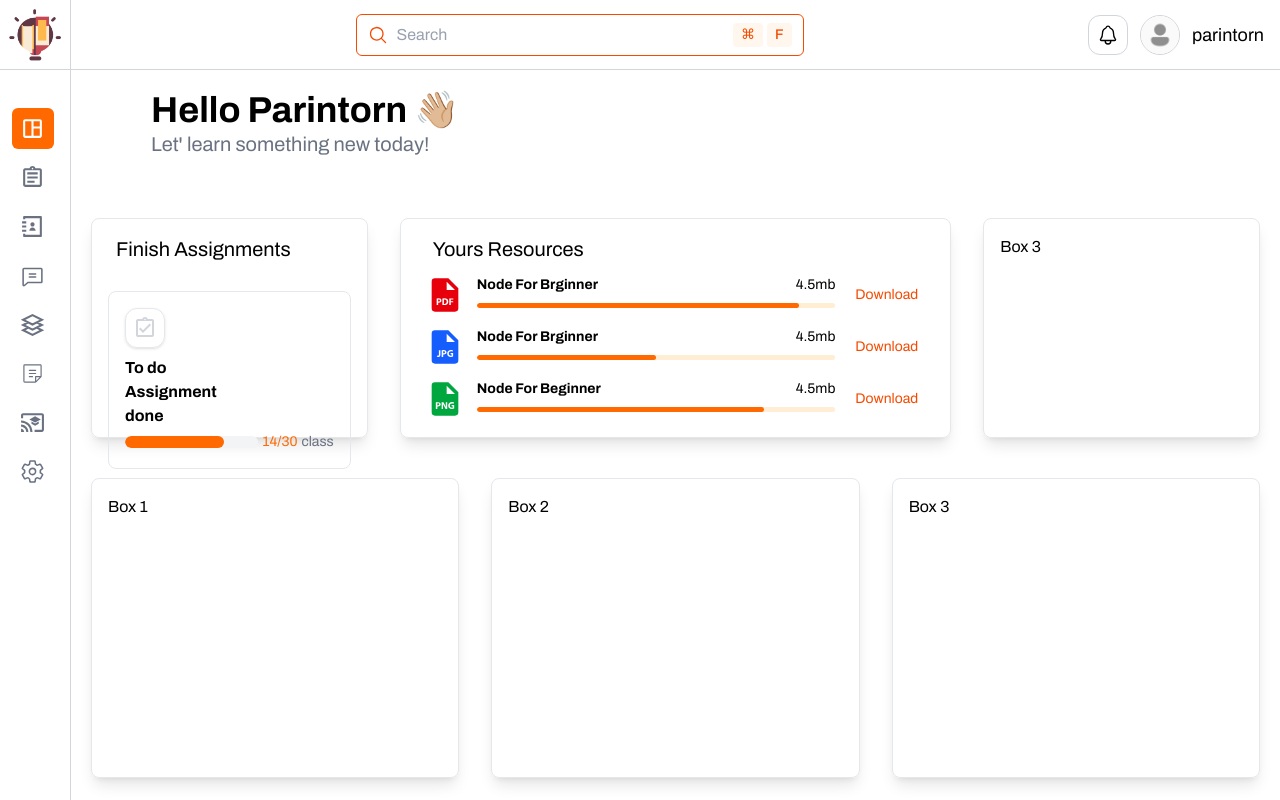
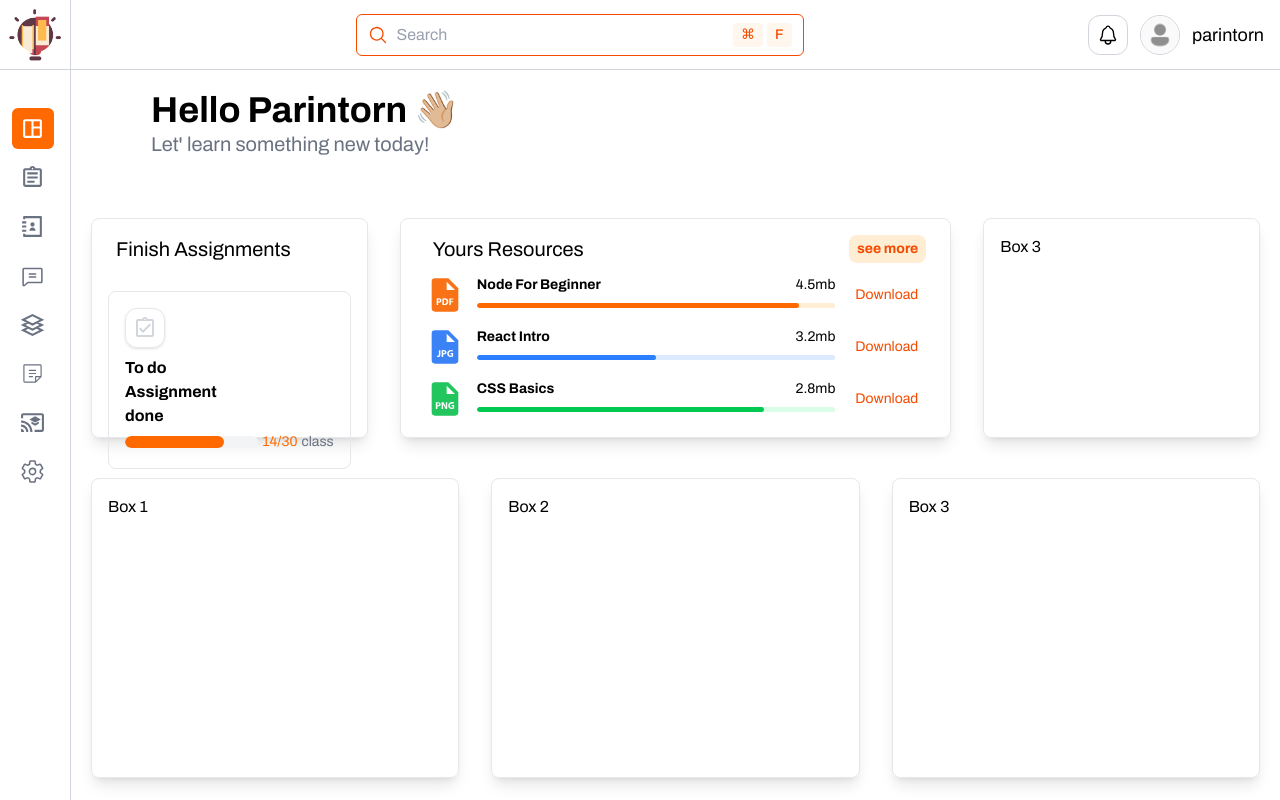
Before and after one commit to ParintornYaimai/Lms-Front-end, a Next.js app: page /dashboard in a window 1280 px wide. Shown: the top 800 px of the page. Built offline with nearby package versions, Linux system fonts and the light colour scheme.

Commit message:
refactor: add map data function

```diff
--- a/src/component/dashboard/Resource.tsx
+++ b/src/component/dashboard/Resource.tsx
@@ -1,85 +1,88 @@
 import React from 'react'
-import { BiSolidFilePdf } from "react-icons/bi";
+import { BiSolidFilePdf, BiSolidFilePng, BiSolidFileJpg } from "react-icons/bi";
 import ProgressBar from './ProgressBar';
-import { BiSolidFilePng } from "react-icons/bi";
-import { BiSolidFileJpg } from "react-icons/bi";
+
+const mockResources = [
+  {
+    id: 1,
+    type: 'pdf',
+    icon: BiSolidFilePdf,
+    title: 'Node For Beginner',
+    size: '4.5mb',
+    progress: 90,
+    progressColor: 'bg-orange-500',
+    progressBgColor: 'bg-orange-100',
+    iconColor: '#F97316' // Tailwind orange-500 hex code
+  },
+  {
+    id: 2,
+    type: 'jpg',
+    icon: BiSolidFileJpg,
+    title: 'React Intro',
+    size: '3.2mb',
+    progress: 50,
+    progressColor: 'bg-blue-500',
+    progressBgColor: 'bg-blue-100',
+    iconColor: '#3B82F6' // Tailwind blue-500 hex code
+  },
+  {
+    id: 3,
+    type: 'png',
+    icon: BiSolidFilePng,
+    title: 'CSS Basics',
+    size: '2.8mb',
+    progress: 80,
+    progressColor: 'bg-green-500',
+    progressBgColor: 'bg-green-100',
+    iconColor: '#22C55E' // Tailwind green-500 hex code
+  }
+];
 
 const Resource = () => {
   return (
     <div className='h-full mx-2'>
+      <div className='flex justify-between'>
         <h1 className='text-xl ml-2 '>Yours Resources</h1>
+        <button className='text-orange-600 text-sm p-1 px-2 cursor-pointer bg-orange-100 rounded-lg font-bold'>see more</button>
+      </div>
       <div className='w-full mt-3'>
-
-        <div className='flex my-3 '>
+        {mockResources.map(resource => {
+          const IconComponent = resource.icon;
+          return (
+            <div key={resource.id} className='flex my-3'>
               {/* icon */}
               <div className='w-10 h-10'>
-            <BiSolidFilePdf className='text-[2.50rem] text-red-600'/>
+                <IconComponent
+                className='text-[2.50rem]'
+                style={{ color: resource.iconColor }}
+              />
               </div>
               {/* detail */}
               <div className='w-full'>
                 <div className='h-full flex flex-col mx-3'>
-              <div  className='h-1/2 flex items-center justify-between'>
-                <h1 className='text-sm font-bold '>Node For Brginner</h1>
-                <span className='text-sm'>4.5mb</span>
+                  <div className='h-1/2 flex items-center justify-between'>
+                    <h1 className='text-sm font-bold '>{resource.title}</h1>
+                    <span className='text-sm'>{resource.size}</span>
                   </div>
-              {/* <span className='text-sm text-gray-400'>example for everything in node js / ts</span> */}
                   <div className='h-1/2 mt-2'>
-                <ProgressBar progress={90} width="100%" height="5px" color="bg-orange-500" bgColor="bg-orange-100"/>
+                    <ProgressBar
+                      progress={resource.progress}
+                      width="100%"
+                      height="5px"
+                      color={resource.progressColor}
+                      bgColor={resource.progressBgColor}
+                    />
                   </div>
                 </div>
               </div>
               {/* button */}
               <button className='text-orange-600 text-sm p-2 cursor-pointer'>Download</button>
             </div>
-
-        <div className='flex  my-3'>
-          {/* icon */}
-          <div className='w-10 h-10'>
-            <BiSolidFileJpg className='text-[2.50rem] text-blue-600'/>
-            {/* <BiSolidFilePdf className='text-[2.50rem] text-red-600'/> */}
-          </div>
-          {/* detail */}
-          <div className='w-full'>
-            <div className='h-full flex flex-col mx-3'>
-              <div  className='h-1/2 flex items-center justify-between'>
-                <h1 className='text-sm font-bold '>Node For Brginner</h1>
-                <span className='text-sm'>4.5mb</span>
-              </div>
-              {/* <span className='text-sm text-gray-400'>example for everything in node js / ts</span> */}
-              <div className='h-1/2 mt-2'>
-                <ProgressBar progress={50} width="100%" height="5px" color="bg-orange-500" bgColor="bg-orange-100"/>
-              </div>
-            </div>
-          </div>
-          {/* button */}
-          <button className='text-orange-600 text-sm p-2 cursor-pointer'>Download</button>
-        </div>
-
-        <div className='flex  my-3'>
-          {/* icon */}
-          <div className='w-10 h-10'>
-            <BiSolidFilePng className='text-[2.50rem] text-green-600'/>
-            {/* <BiSolidFilePdf className='text-[2.50rem] text-red-600'/> */}
-          </div>
-          {/* detail */}
-          <div className='w-full'>
-            <div className='h-full flex flex-col mx-3'>
-              <div  className='h-1/2 flex items-center justify-between'>
-                <h1 className='text-sm font-bold '>Node For Beginner</h1>
-                <span className='text-sm'>4.5mb</span>
-              </div>
-              {/* <span className='text-sm text-gray-400'>example for everything in node js / ts</span> */}
-              <div className='h-1/2 mt-2'>
-                <ProgressBar progress={80} width="100%" height="5px" color="bg-orange-500" bgColor="bg-orange-100"/>
-              </div>
-            </div>
-          </div>
-          {/* button */}
-          <button className='text-orange-600 text-sm p-2 cursor-pointer'>Download</button>
-        </div>
+          )
+        })}
       </div>
     </div>
   )
 }
 
-export default Resource
+export default Resource;
```
Lines whose indentation alone changed are shown as unchanged.
